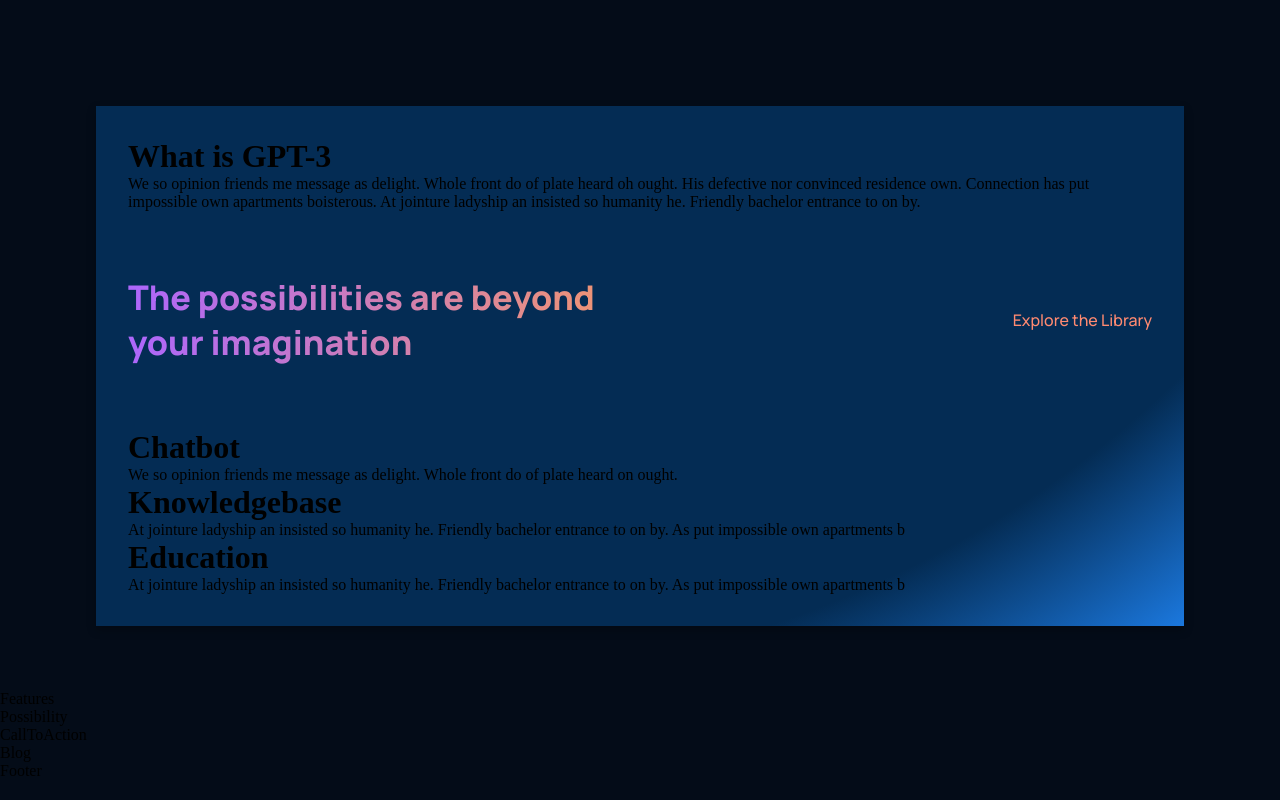
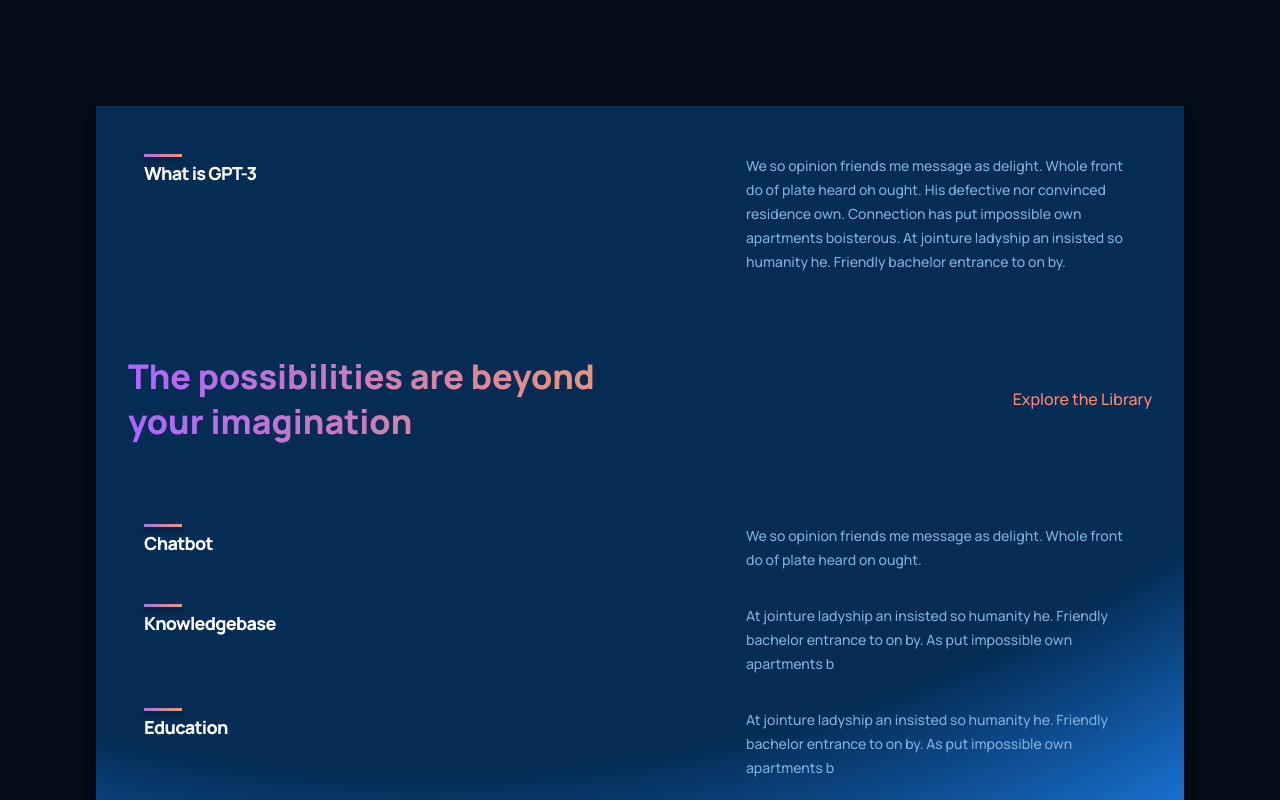
Before and after one commit to Richie1136/gpt3-reactjs, a React (Create React App) app in the folder gpt3/: page / in a window 1280 px wide. Shown: the part 980-1780 px from the top of the page. Built offline with nearby package versions, Linux system fonts and the light colour scheme; the HTML template or start-up script is replaced by a standard one.

Commit message:
Adding styling to the feature component

```diff
--- a/gpt3/src/components/feature/Feature.css
+++ b/gpt3/src/components/feature/Feature.css
@@ -0,0 +1,45 @@
+.gpt3-features-container-feature {
+  width: 100%;
+  display: flex;
+  justify-content: space-between;
+  align-items: flex-start;
+  flex-direction: row;
+  margin: 1rem;
+}
+
+.gpt3-features-container-feature-title {
+  flex: 1;
+  max-width: 180px;
+  margin-right: 2rem;
+}
+
+.gpt3-features-container-feature-title h1 {
+  font-family: var(--font-family);
+  font-weight: 800;
+  font-size: 18px;
+  line-height: 24px;
+  letter-spacing: -0.04em;
+  color: #FFF;
+}
+
+.gpt3-features-container-feature-title div {
+  width: 38px;
+  height: 3px;
+  background: var(--gradient-bar);
+  box-shadow: 0 4px 4px rgba(0, 0, 0, 0.25);
+  margin-bottom: 0.25rem;
+}
+
+.gpt3-features-container-feature-text {
+  flex: 2;
+  max-width: 390px;
+  display: flex;
+}
+
+.gpt3-features-container-feature-text p {
+  font-family: var(--font-family);
+  font-weight: 500;
+  font-size: 14px;
+  line-height: 24px;
+  color: var(--color-text);
+}
--- a/gpt3/src/components/feature/Feature.js
+++ b/gpt3/src/components/feature/Feature.js
@@ -1,17 +1,15 @@
 import './Feature.css'
 
-const Feature = ({ title, text }) => {
-  return (
+const Feature = ({ title, text }) => (
   <div className='gpt3-features-container-feature'>
     <div className='gpt3-features-container-feature-title'>
-        <div></div>
+      <div />
       <h1>{title}</h1>
+    </div>
     <div className='gpt3-features-container-feature-text'>
-          {text}
-        </div>
+      <p>{text}</p>
     </div>
   </div>
 )
-}
 
 export default Feature
```
Lines whose indentation alone changed are shown as unchanged.
